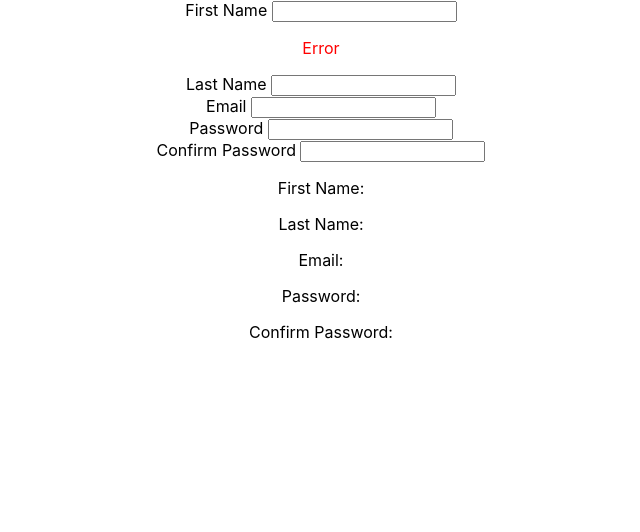
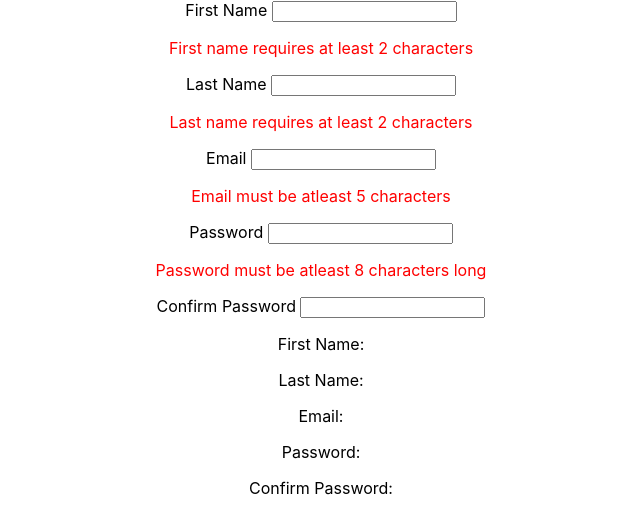
Before and after one commit to chrishorizon/hook_form, a React (Create React App) app: page / in a window 1280 px wide. Shown: the top 532 px of the page, without its empty margins (319-959 px from the left). Built offline with nearby package versions, Linux system fonts and the light colour scheme.

Commit message:
password update

```diff
--- a/src/components/Form.jsx
+++ b/src/components/Form.jsx
@@ -25,6 +25,7 @@ const Form = (props) => {
         "firstName" : false,
         "lastName" : false,
         "email" : false,
+        "password" : false,
         "confirmPass" : false
     })
 
@@ -34,18 +35,22 @@ const Form = (props) => {
         let firstName = false;
         let lastName = false;
         let email = false;
+        let password = false;
         let confirmPass = false;
         // First name must contain more than 2 characters
-        if(inputs.firstName.length >= 2){
+        if(inputs.firstName.length >= 1){
             firstName = true;
         }
         // Last name must contain more than 2 characters
-        if(inputs.lastName.length > 2){
+        if(inputs.lastName.length >= 1){
             lastName = true;
         }
         // Email must contain more than 5 characters
-        if(inputs.email.length > 5){
+        if(inputs.email.length >= 4){
             email = true;
+        }
+        if(inputs.password.length >= 7){
+            password = true;
         }
         // Password must match and be at least 8 characters
         if(inputs.confirmPass != inputs.password){
@@ -55,6 +60,7 @@ const Form = (props) => {
             firstName,
             lastName,
             email,
+            password,
             confirmPass
         })
     }
@@ -75,24 +81,28 @@ const Form = (props) => {
                 <div>
                     <label>First Name </label>
                     <input onChange={onChange} type="text" name="firstName" />
-                    {(validState.firstName) ? null : <p style={{"color" : "red"}}>Error</p> }
+                    {(validState.firstName) ? null : <p style={{"color" : "red"}}>First name requires at least 2 characters</p> }
                     {/* {(inputs.firstName.length < 2) ? <p style={{"color" : "red"}}> First name must contain more than 2 characters</p> : null} */}
                 </div>
                 <div>
                     <label>Last Name </label>
                     <input onChange={onChange} type="text" name="lastName" />
+                    {(validState.lastName) ? null : <p style={{'color' : 'red'}}>Last name requires at least 2 characters</p> }
                 </div>
                 <div>
                     <label>Email </label>
                     <input onChange={onChange} type="email" name="email" />
+                    {(validState.email) ? null : <p style={{'color' : 'red'}}>Email must be atleast 5 characters</p> }
                 </div>
                 <div>
                     <label>Password </label>
                     <input onChange={onChange} type="password" name="password" />
+                    {(validState.password) ? null : <p style={{"color" : "red"}}>Password must be atleast 8 characters long</p> }
                 </div>
                 <div>
                     <label>Confirm Password </label>
                     <input onChange={onChange} type="password" name="confirmPass" />
+                    {(validState.confirmPass) ? <p style={{"color" : "red"}}>Confirm must match password</p> : null }
                 </div>
             </form>
         </div>
```
